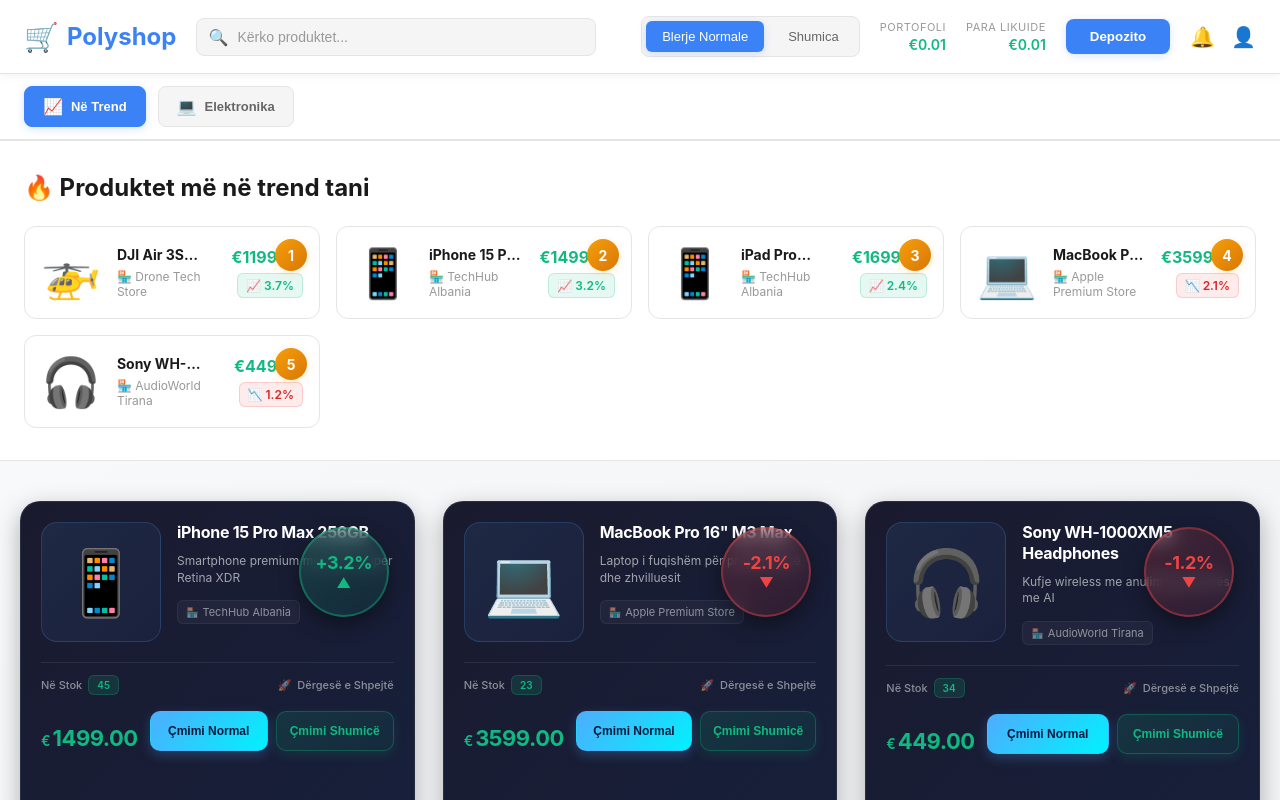
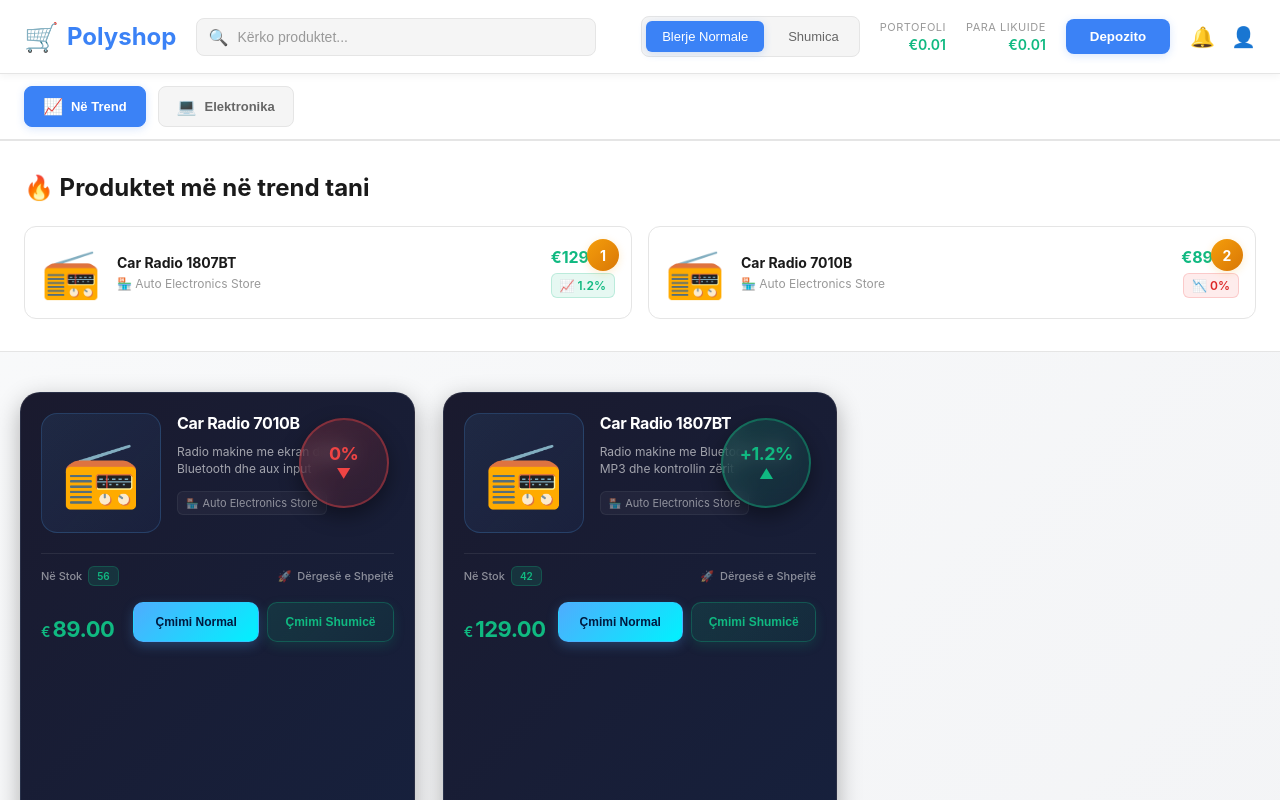
Before and after one commit to sesopeso101-sudo/Polyshop, a React (Create React App) app: page / in a window 1280 px wide. Shown: the top 800 px of the page. Built offline with nearby package versions, Linux system fonts and the light colour scheme; no server answers.

Commit message:
Remove all products except the two car radios (7010B and 1807BT)

```diff
--- a/src/App.js
+++ b/src/App.js
@@ -15,71 +15,6 @@
   ];
 
   const products = [
-    {
-      id: 1,
-      name: 'iPhone 15 Pro Max 256GB',
-      category: 'electronics',
-      price: 1499,
-      priceChange: 3.2,
-      description: 'Smartphone premium me ekran Super Retina XDR',
-      image: '📱',
-      seller: 'TechHub Albania',
-      stock: 45,
-      wholesale: 1299,
-      rating: 4.8,
-    },
-    {
-      id: 2,
-      name: 'MacBook Pro 16" M3 Max',
-      category: 'electronics',
-      price: 3599,
-      priceChange: -2.1,
-      description: 'Laptop i fuqishëm për profesionistë dhe zhvilluesit',
-      image: '💻',
-      seller: 'Apple Premium Store',
-      stock: 23,
-      wholesale: 3199,
-      rating: 4.9,
-    },
-    {
-      id: 7,
-      name: 'Sony WH-1000XM5 Headphones',
-      category: 'electronics',
-      price: 449,
-      priceChange: -1.2,
-      description: 'Kufje wireless me anulim të zhurmës me AI',
-      image: '🎧',
-      seller: 'AudioWorld Tirana',
-      stock: 34,
-      wholesale: 349,
-      rating: 4.8,
-    },
-    {
-      id: 9,
-      name: 'iPad Pro 12.9" M2 1TB',
-      category: 'electronics',
-      price: 1699,
-      priceChange: 2.4,
-      description: 'Tabletë profesionale me display Liquid Retina XDR',
-      image: '📱',
-      seller: 'TechHub Albania',
-      stock: 29,
-      wholesale: 1449,
-      rating: 4.8,
-    },
-    {
-      id: 11,
-      name: 'DJI Air 3S Drone me Kamera',
-      category: 'electronics',
-      price: 1199,
-      priceChange: 3.7,
-      description: 'Drone profesional me kamera 4K dhe autonomija 46 minuta',
-      image: '🚁',
-      seller: 'Drone Tech Store',
-      stock: 22,
-      wholesale: 899,
-      rating: 4.8,
-    },
     {
       id: 17,
       name: 'Car Radio 7010B',
```
